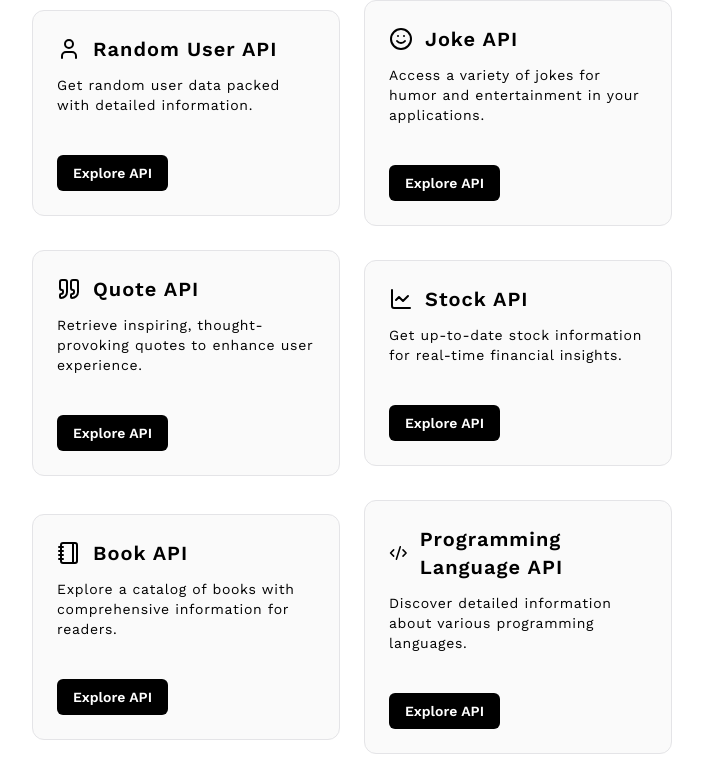
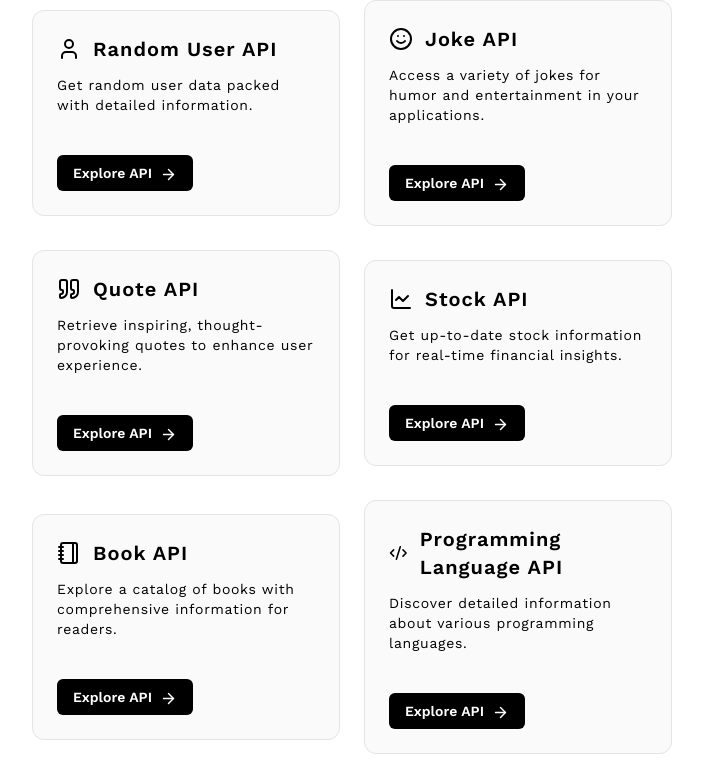
Before and after one commit to rehan-adi/FreeApiHub, a Next.js app in the folder apps/freeapihub-docs/: page / in a window 1280 px wide. Shown: the part 656-1434 px from the top of the page, without its empty margins (288-991 px from the left). Built offline with nearby package versions, Linux system fonts and the light colour scheme.

Commit message:
Add icon in Explore API button

```diff
--- a/apps/freeapihub-docs/app/page.tsx
+++ b/apps/freeapihub-docs/app/page.tsx
@@ -9,6 +9,7 @@ import {
   ShoppingCart,
   Smile,
   Quote,
+  ArrowRight
 } from "lucide-react";
 import Navbar from "@/components/Navbar";
 import Footer from "@/components/Footer";
@@ -88,6 +89,7 @@ export default function Home() {
             <Link href="/docs/explore_all_apis/random-user">
               <button className="mt-10 px-4 py-2 text-sm font-semibold text-white dark:text-black dark:bg-white bg-black rounded-md">
                 Explore API
+                <ArrowRight size={17} className="ml-2 inline-block"/>
               </button>
             </Link>
           </div>
@@ -105,6 +107,7 @@ export default function Home() {
             <Link href="/docs/explore_all_apis/joke">
               <button className="mt-10 px-4 py-2 text-sm font-semibold text-white dark:text-black dark:bg-white bg-black rounded-md">
               Explore API
+              <ArrowRight size={17} className="ml-2 inline-block"/>
               </button>
             </Link>
           </div>
@@ -124,6 +127,7 @@ export default function Home() {
             <Link href="/docs/explore_all_apis/quote">
               <button className="mt-10 px-4 py-2 text-sm font-semibold text-white dark:text-black dark:bg-white bg-black rounded-md">
               Explore API
+              <ArrowRight size={17} className="ml-2 inline-block"/>
               </button>
             </Link>
           </div>
@@ -140,6 +144,7 @@ export default function Home() {
             <Link href="/docs/explore_all_apis/stock">
               <button className="mt-10 px-4 py-2 text-sm font-semibold text-white dark:text-black dark:bg-white bg-black rounded-md">
               Explore API
+              <ArrowRight size={17} className="ml-2 inline-block"/>
               </button>
             </Link>
           </div>
@@ -157,6 +162,7 @@ export default function Home() {
             <Link href="/docs/explore_all_apis/book">
               <button className="mt-10 px-4 py-2 text-sm font-semibold text-white dark:text-black dark:bg-white bg-black rounded-md">
               Explore API
+              <ArrowRight size={17} className="ml-2 inline-block"/>
               </button>
             </Link>
           </div>
@@ -173,6 +179,7 @@ export default function Home() {
             <Link href="/docs/explore_all_apis/programming-language">
               <button className="mt-10 px-4 py-2 text-sm font-semibold text-white dark:text-black dark:bg-white bg-black rounded-md">
               Explore API
+              <ArrowRight size={17} className="ml-2 inline-block"/>
               </button>
             </Link>
           </div>
@@ -191,6 +198,7 @@ export default function Home() {
             <Link href="/docs/explore_all_apis/product">
               <button className="mt-10 px-4 py-2 text-sm font-semibold text-white dark:text-black dark:bg-white bg-black rounded-md">
               Explore API
+              <ArrowRight size={17} className="ml-2 inline-block"/>
               </button>
             </Link>
           </div>
```
Lines whose indentation alone changed are shown as unchanged.
